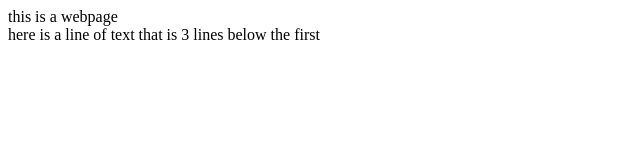
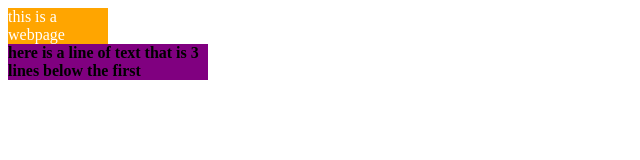
Before and after one commit to codeundercoverdev/sexy_harvard_html, a plain HTML site: page index.html in a window 1280 px wide. Shown: the whole page, without its empty margins (0-640 px from the left). Drawn offline with Linux system fonts and the light colour scheme.

Commit message:
added styles to divs

```diff
--- a/index.html
+++ b/index.html
@@ -1,7 +1,7 @@
-<div>
+<div style="background-color: orange; color: white; width: 100px;">
 	this is a webpage
 </div>
 
-<div>
+<div style="background-color: purple; width: 200px; font-weight: bold;">
 	here is a line of text that is 3 lines below the first
 </div>
```
